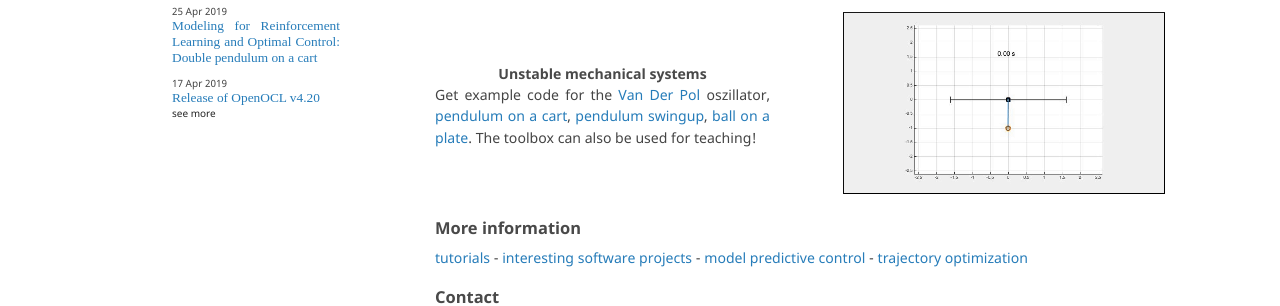
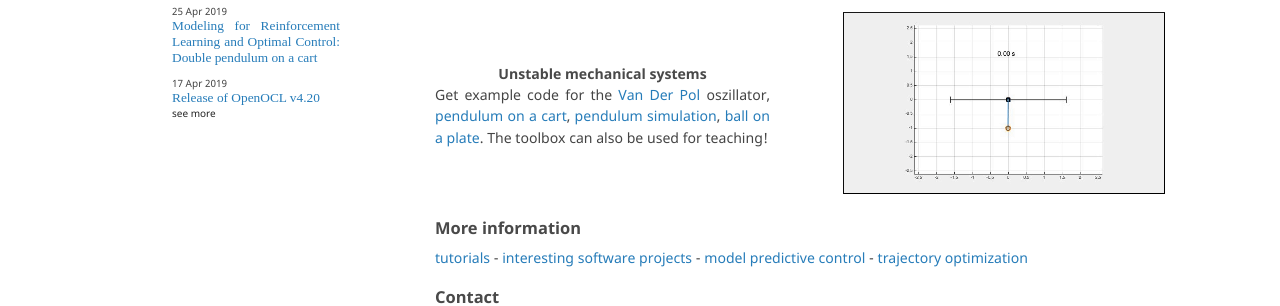
Before and after one commit to OpenOCL/openocl.github.io, a Jekyll site: the page built from index.md, in a window 1280 px wide and 900 px high, scrolled down 741 px. Shown: the part 393-699 px from the top of the window. Built offline with Jekyll 4.4.1, drawn with Linux system fonts in a browser that asks for light colours; some web fonts are replaced.

Commit message:
Update index.md

```diff
--- a/index.md
+++ b/index.md
@@ -79,7 +79,7 @@
 <div class="content-row-centered">
   <div class="content-row-left">
     <h4>Unstable mechanical systems</h4>
-    <p>Get example code for the <a href="https://github.com/OpenOCL/OpenOCL/tree/master/Examples/01VanDerPol">Van Der Pol</a> oszillator, <a href="https://github.com/OpenOCL/OpenOCL/tree/master/Examples/05CartPole">pendulum on a cart</a>, <a href="https://github.com/OpenOCL/OpenOCL/tree/master/Examples/03Pendulum">pendulum swingup</a>, <a href="https://github.com/OpenOCL/OpenOCL/tree/master/Examples/02BallAndBeam">ball on a plate</a>. The toolbox can also be used for teaching!</p>
+    <p>Get example code for the <a href="/ocl-docs-matlab/vanderpol.html">Van Der Pol</a> oszillator, <a href="/ocl-docs-matlab/cartpole.html">pendulum on a cart</a>, <a href="/ocl-docs-matlab/pendulum_sim.html">pendulum simulation</a>, <a href="/ocl-docs-matlab/ballandbeam.html">ball on a plate</a>. The toolbox can also be used for teaching!</p>
   </div>
   <div class="content-row-right content-row-right-img">
     <img src="/imgs/cartpole.gif">
```
